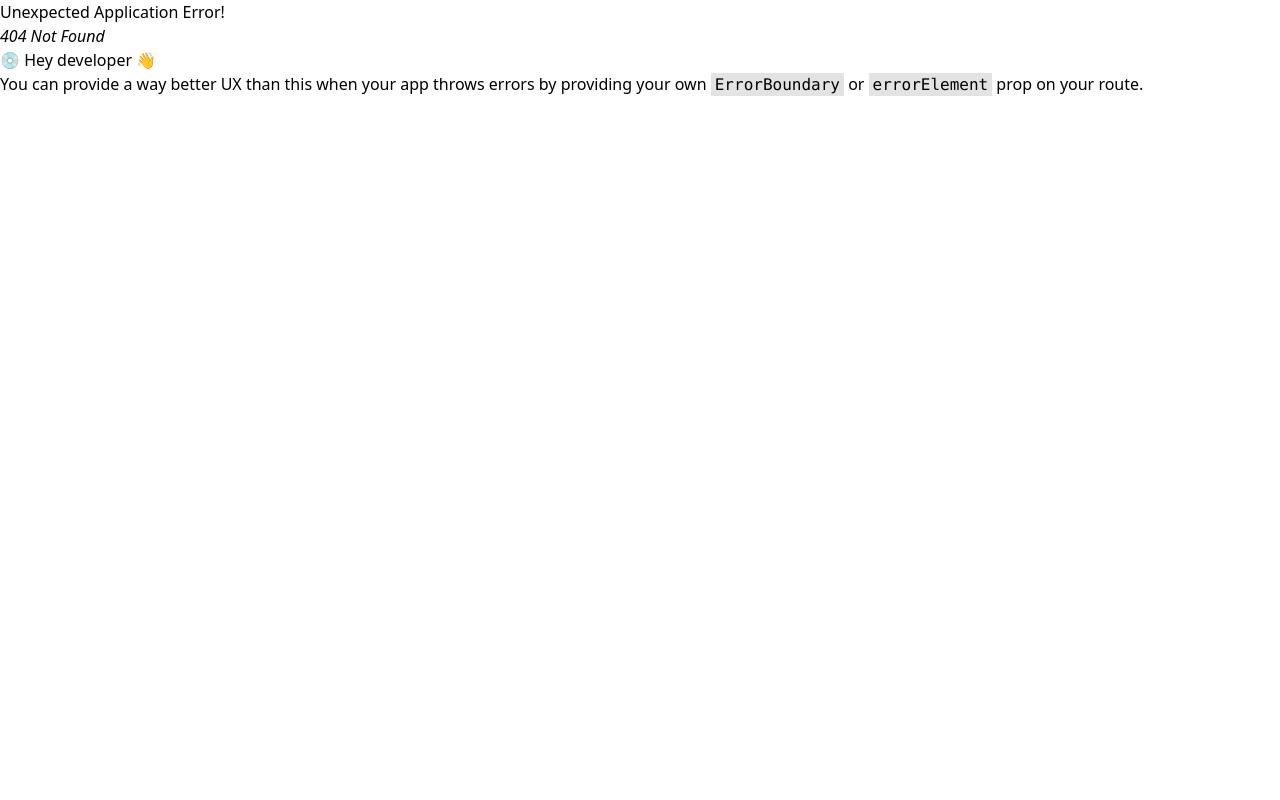
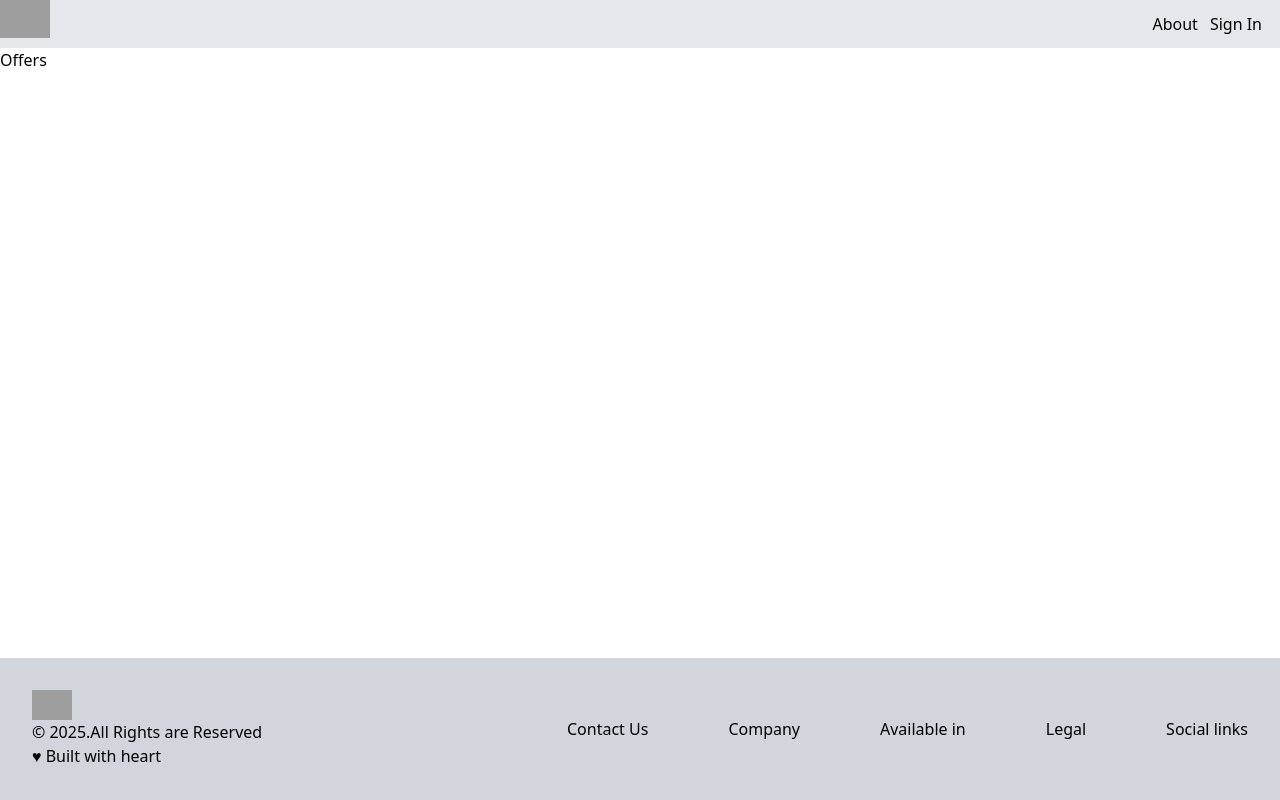
Before and after one commit to srighankittu/Swiggy-API-UI, a React (Vite) app: page /offers in a window 1280 px wide. Before the commit this address had no page. Built offline with nearby package versions, Linux system fonts and the light colour scheme; sample sign-in values are in the browser's storage; grey boxes are pictures that could not be loaded.

Commit message:
Add protected File

```diff
--- a/src/App.jsx
+++ b/src/App.jsx
@@ -6,6 +6,8 @@ import SignIn from "./components/SignIn";
 import SignUp from "./components/SignUp";
 import RestaurantHome from "./components/RestaurantHome";
 import ProtecteRoute from "./components/ProtecteRoute";
+import Restaurants from "./components/Restaurants";
+import Offers from "./components/Offers";
 
 const router = createBrowserRouter([
   {
@@ -36,8 +38,22 @@ const router = createBrowserRouter([
           </ProtecteRoute>
         ),
       },
-      {},
-      {},
+      {
+        path: "restaurantDetails",
+        element: (
+          <ProtecteRoute>
+            <Restaurants />
+          </ProtecteRoute>
+        ),
+      },
+      {
+        path: "offers",
+        element: (
+          <ProtecteRoute>
+            <Offers />
+          </ProtecteRoute>
+        ),
+      },
     ],
   },
 ]);
--- /dev/null
+++ b/src/components/Offers.jsx
@@ -0,0 +1,9 @@
+import React from "react";
+
+const Offers = () => {
+  //fetch, just fetch API data and log it,
+
+  return <div>Offers</div>;
+};
+
+export default Offers;
--- /dev/null
+++ b/src/components/Restaurants.jsx
@@ -0,0 +1,9 @@
+import React from "react";
+
+const Restaurants = () => {
+  //fetch, just fetch API data and log it,
+
+  return <div>Restaurants</div>;
+};
+
+export default Restaurants;
--- a/src/components/SignIn.jsx
+++ b/src/components/SignIn.jsx
@@ -85,6 +85,8 @@ const SignIn = () => {
     //try to create a useContext, isLoggedIN
     // await signIn()
     navigate("/restaurant");
+    navigate("/restaurantDetails");
+    navigate("/offers");
     setValidationError("");
   };
 
```
